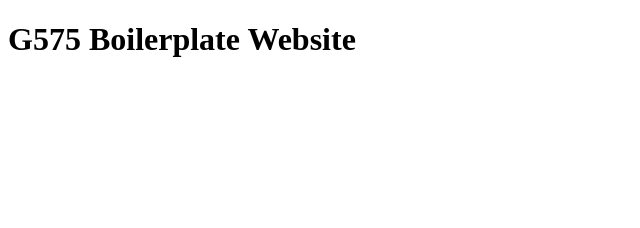
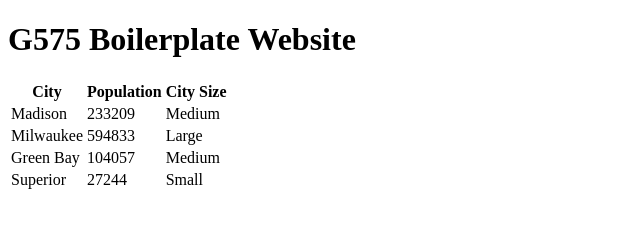
Before and after one commit to vcunningham/unit-1, a plain HTML site: page index.html in a window 1280 px wide. Shown: the whole page, without its empty margins (0-640 px from the left). Drawn offline with Linux system fonts and the light colour scheme.

Commit message:
Activity 3

```diff
--- a/index.html
+++ b/index.html
@@ -21,11 +21,14 @@
 
 		<h1>G575 Boilerplate Website</h1>
 
+		<div id="mydiv"></div>
+
         <!--you can also use this space for internal scripts;
         place these within <script> tags-->
 
         <!--put your external script links here-->
 		<script type="text/javascript" src="lib/jquery-3.4.1.js"></script>
+		<script type="text/javascript" src="js/main_with_debug.js"></script>
         <script type="text/javascript" src="js/main.js"></script>
     </body>
 	<!-- Authored by Vincent Cunningham, 2020 -->
--- /dev/null
+++ b/js/main_with_debug.js
@@ -0,0 +1,112 @@
+//initialize function called when the script loads
+function initialize(){
+	cities();
+};
+
+//function to create a table with cities and their populations
+function cities(){
+	//define two arrays for cities and population
+	var cityPop = [
+		{
+			city: 'Madison',
+			population: 233209
+		},
+		{
+			city: 'Milwaukee',
+			population: 594833
+		},
+		{
+			city: 'Green Bay',
+			population: 104057
+		},
+		{
+			city: 'Superior',
+			population: 27244
+		}
+	];
+
+	//append the table element to the div
+	$("#mydiv").append("<table>");
+
+	//append a header row to the table
+	$("table").append("<tr>");
+
+	//add the "City" and "Population" columns to the header row
+	$("tr").append("<th>City</th><th>Population</th>");
+
+	//loop to add a new row for each city
+    for (var i = 0; i < cityPop.length; i++){
+        //assign longer html strings to a variable
+        var rowHtml = "<tr><td>" + cityPop[i].city + "</td><td>" + cityPop[i].population + "</td></tr>";
+        //add the row's html string to the table
+        $("table").append(rowHtml);
+    };
+
+	//set up the other parts of the table
+    addColumns(cityPop);
+    addEvents();
+};
+
+//adds a city size to each city in the table
+function addColumns(cityPop){
+	//for each
+    $('tr').each(function(i){
+		//first ele is the header
+    	if (i == 0){
+			$(this).append('<th>City Size</th>');
+    	} else {
+
+    		var citySize;
+			//based on qualifiers set the city size
+    		if (cityPop[i-1].population < 100000){
+    			citySize = 'Small';
+
+    		} else if (cityPop[i-1].population < 500000){
+    			citySize = 'Medium';
+
+    		} else {
+    			citySize = 'Large';
+    		};
+
+			//console.log(citySize);
+
+    		$(this).append('<td>' + citySize + '</td>');
+    	};
+    });
+};
+
+//adds mouseover and click events
+function addEvents(){
+	//change color of the text on hover
+	$('table').mouseover(function(){
+
+		var color = "rgb(";
+
+		//generate a random # in rgb range for each rgb val
+		for (var i=0; i<3; i++){
+
+			var random = Math.round(Math.random() * 255);
+
+			color += random;
+
+			if (i<2){
+				color += ",";
+
+			} else {
+				color += ")";
+			}
+		};
+		//change the css to match the generated color
+		$(this).css('color', color);
+	});
+
+	//if clicked a dialog is triggered
+	function clickme(){
+		alert('Hey, you clicked me!');
+	};
+
+	$('table').on('click', clickme);
+};
+
+//call the initialize function when the document has loaded
+$(document).ready(initialize);
```
Also changed, not shown: 1 other file.
